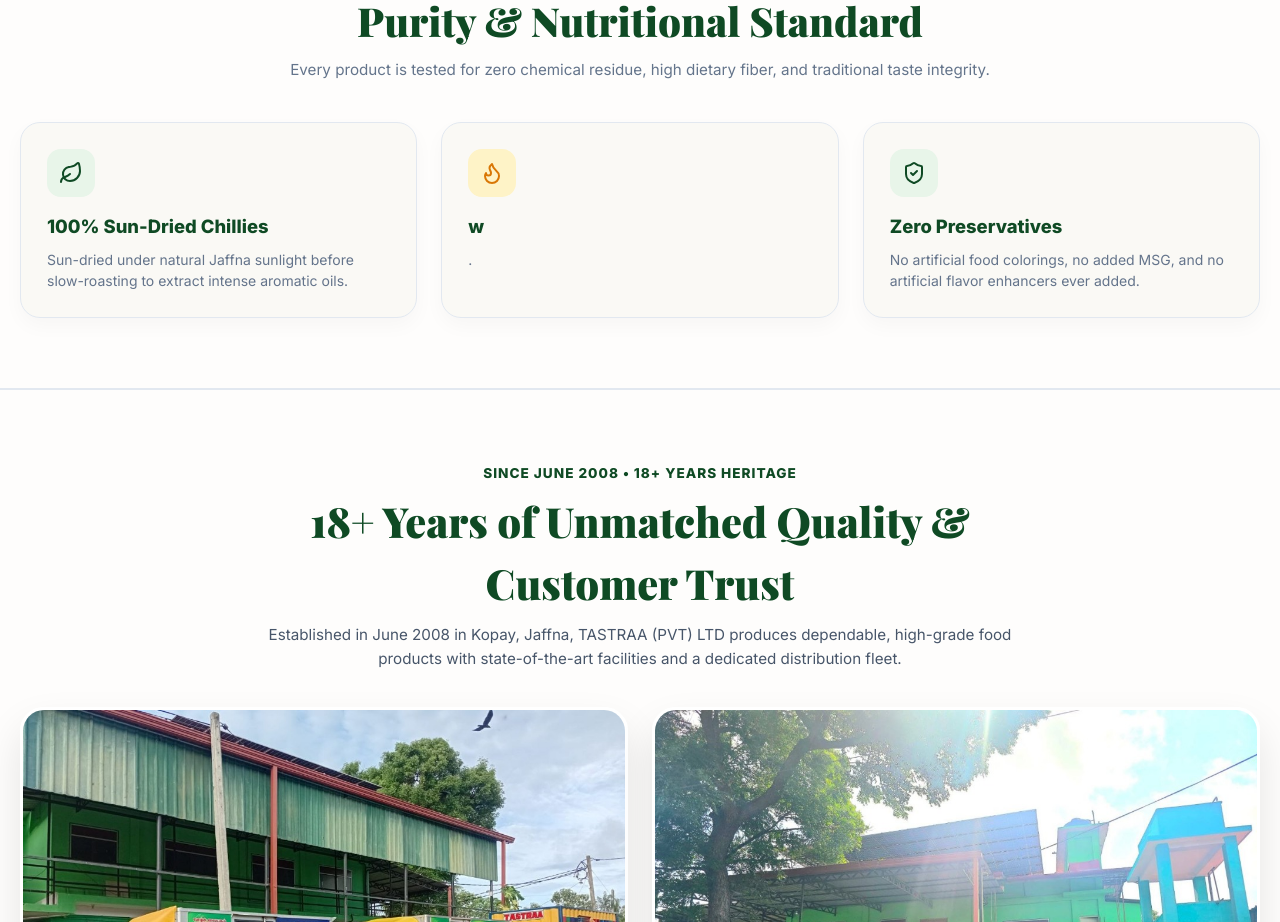
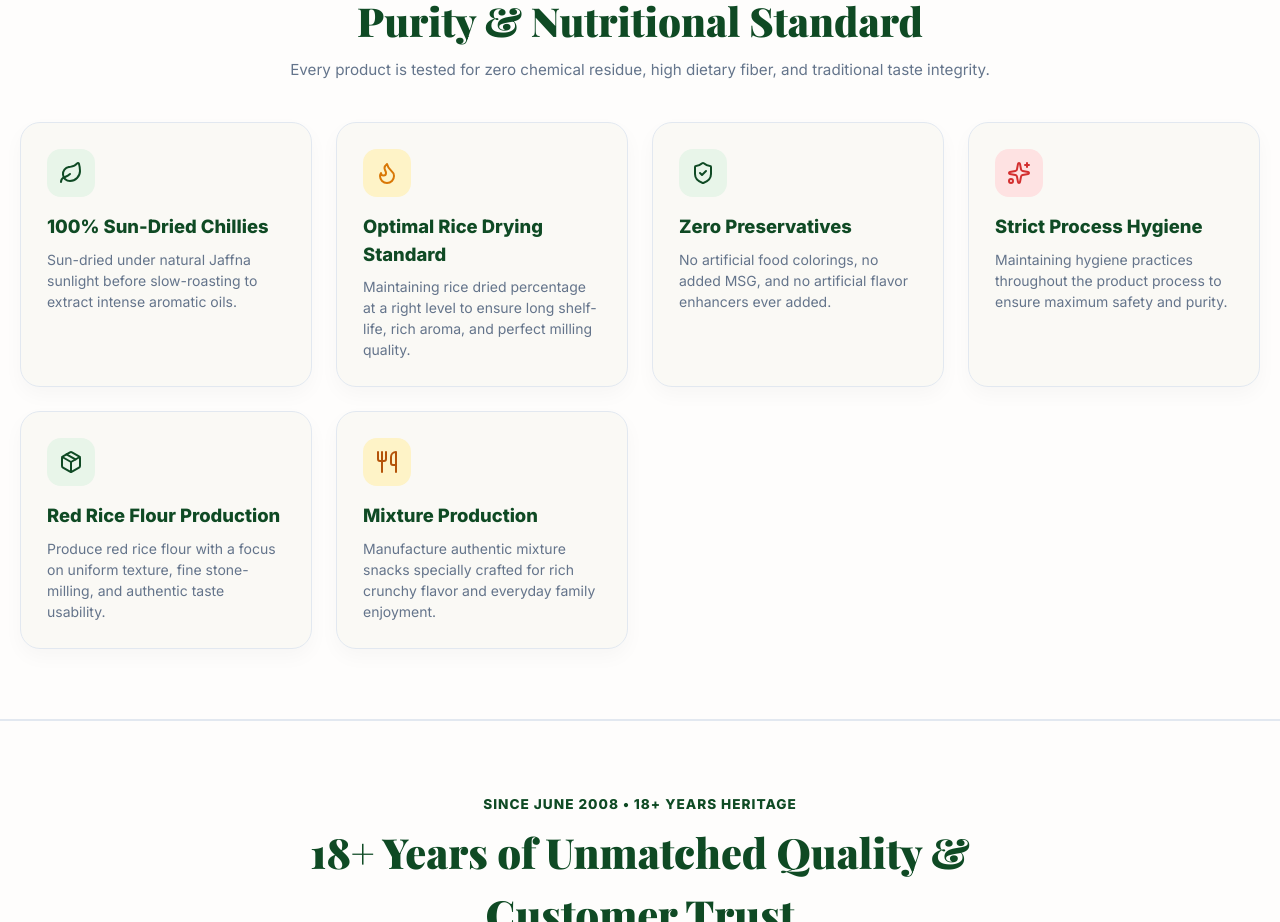
Before and after one commit to Sageerthana06/tastrraa-website, a React (Vite) app in the folder web/: page / in a window 1280 px wide. Shown: the part 2540-3462 px from the top of the page. Built offline with nearby package versions, Linux system fonts and the light colour scheme; no server answers; a web font is replaced by a local one.

Commit message:
Refine mobile typography, heading layout, Framer Motion animations, and update product standards content

```diff
--- a/web/src/index.css
+++ b/web/src/index.css
@@ -484,8 +484,12 @@
   }
 
   /* Make headings clear and bigger on mobile */
+  .mobile-break-title {
+    display: block;
+  }
+
   h1 {
-    font-size: clamp(2rem, 7.5vw, 2.8rem) !important;
+    font-size: clamp(1.5rem, 6.5vw, 2.8rem) !important;
     line-height: 1.15 !important;
   }
 
--- a/web/src/pages/About.jsx
+++ b/web/src/pages/About.jsx
@@ -1,4 +1,5 @@
 import React from 'react';
+import { motion } from 'framer-motion';
 import { ShieldCheck, Award, CheckCircle2, MapPin, Users, Sparkles, Leaf, ShoppingBag, Factory, HeartHandshake, Compass, Target, Package } from 'lucide-react';
 import logoImg from '../assets/logo.png';
 import gmpCertifiedImg from '../assets/gmp_certified.png';
@@ -16,25 +17,61 @@
         overflow: 'hidden'
       }}>
         <div className="container" style={{ position: 'relative', zIndex: 2 }}>
-          <div style={{
+          <motion.div
+            initial={{ opacity: 0, scale: 0.9, y: 15 }}
+            animate={{ opacity: 1, scale: 1, y: 0 }}
+            transition={{ duration: 0.3 }}
+            style={{
               display: 'inline-flex',
               alignItems: 'center',
               gap: '8px',
               backgroundColor: 'rgba(255, 255, 255, 0.12)',
               border: '1px solid rgba(255, 255, 255, 0.25)',
-            padding: '6px 18px',
+              padding: '6px 16px',
               borderRadius: '9999px',
-            marginBottom: '16px'
-          }}>
-            <Sparkles size={16} style={{ color: '#FFD700' }} />
-            <span style={{ color: '#FFD700', fontWeight: '800', fontSize: '0.825rem', letterSpacing: '1px' }}>
+              marginBottom: '16px',
+              maxWidth: '95%'
+            }}
+          >
+            <Sparkles size={16} style={{ color: '#FFD700', flexShrink: 0 }} />
+            <span style={{ color: '#FFD700', fontWeight: '800', fontSize: 'clamp(0.7rem, 2.5vw, 0.825rem)', letterSpacing: '0.5px' }}>
               ESTABLISHED 2008 • TASTRAA (PVT) LTD
             </span>
-          </div>
+          </motion.div>
 
-          <h1 style={{ fontSize: 'clamp(2.2rem, 4.5vw, 3.4rem)', fontWeight: '900', marginBottom: '16px', color: '#FFFFFF', fontFamily: "'Poppins', sans-serif" }}>
-            ABOUT <span style={{ color: '#FFD700' }}>TASTRAA (PVT) LTD</span>
-          </h1>
+          <motion.h1
+            initial={{ opacity: 0, scale: 0.85, y: -20 }}
+            animate={{ opacity: 1, scale: 1, y: 0 }}
+            transition={{ duration: 0.3, ease: 'easeOut' }}
+            style={{
+              fontSize: 'clamp(2.5rem, 8.5vw, 4.5rem)',
+              fontWeight: '900',
+              marginBottom: '4px',
+              color: '#FFD700',
+              fontFamily: "'Poppins', sans-serif",
+              lineHeight: '1.1',
+              letterSpacing: '3px',
+              filter: 'drop-shadow(0 6px 20px rgba(0,0,0,0.4))'
+            }}
+          >
+            TASTRAA
+          </motion.h1>
+
+          <motion.div
+            initial={{ opacity: 0, y: 15 }}
+            animate={{ opacity: 1, y: 0 }}
+            transition={{ duration: 0.3, delay: 0.15, ease: 'easeOut' }}
+            style={{
+              fontSize: 'clamp(1rem, 3.5vw, 1.5rem)',
+              fontWeight: '900',
+              color: '#FFFFFF',
+              letterSpacing: '5px',
+              marginBottom: '20px',
+              filter: 'drop-shadow(0 4px 12px rgba(0,0,0,0.3))'
+            }}
+          >
+            (PVT) LTD
+          </motion.div>
           <p style={{ maxWidth: '780px', margin: '0 auto', color: '#E2E8F0', fontSize: '1.1rem', fontWeight: '600', lineHeight: '1.6' }}>
             Trusted Rice Flour, Mixture, and Gingelly Oil Using Local Raw Materials & Local Expertise
           </p>
@@ -203,7 +240,7 @@
 
               <div style={{ display: 'flex', flexDirection: 'column', gap: '16px', color: '#334155', fontSize: '1.025rem', lineHeight: '1.75' }}>
                 <p>
-                  <strong style={{ color: '#0F4A24' }}>TASTRAA (PVT) LTD</strong> was established in 2008 to provide dependable, locally produced food essentials for households and growing businesses. Our work centers on three core categories—<span style={{ color: '#D32F2F', fontWeight: '700' }}>rice flour production</span>, <span style={{ color: '#B45309', fontWeight: '700' }}>mixture production</span>, and <span style={{ color: '#0F4A24', fontWeight: '700' }}>gingelly oil production</span>—delivered with an emphasis on product consistency and clear handling practices.
+                  <strong style={{ color: '#0F4A24' }}>TASTRAA (PVT) LTD</strong> was established in 2008 to provide dependable, locally produced food essentials for households and growing businesses. Our work centers on core categories—<span style={{ color: '#D32F2F', fontWeight: '700' }}>Raw Red Rice</span>, <span style={{ color: '#D32F2F', fontWeight: '700' }}>Raw Red Rice Flour</span>, <span style={{ color: '#D32F2F', fontWeight: '700' }}>Roasted Red Rice Flour</span>, <span style={{ color: '#B45309', fontWeight: '700' }}>mixture production</span>, and <span style={{ color: '#0F4A24', fontWeight: '700' }}>gingelly oil production</span>—delivered with an emphasis on product consistency and clear handling practices.
                 </p>
                 <p>
                   By sourcing ingredients locally and building our production team locally, we help strengthen the Island supply chain while maintaining close control over freshness and availability. We value long-term relationships with customers and startups alike, supported by straightforward communication and attentive customer care.
@@ -348,6 +385,15 @@
               gridTemplateColumns: 'repeat(auto-fit, minmax(240px, 1fr))',
               gap: '24px'
             }}>
+              <div style={{ backgroundColor: '#FFFFFF', padding: '28px', borderRadius: '20px', border: '2px solid #E8F5E9' }}>
+                <h4 style={{ fontSize: '1.1rem', fontWeight: '900', color: '#0F4A24', marginBottom: '10px' }}>
+                  Customer Loyalty & Order Commitment
+                </h4>
+                <p style={{ margin: 0, color: '#475569', fontSize: '0.95rem', lineHeight: '1.6' }}>
+                  Our company shows loyalty to customer orders by fulfilling commitments accurately, communicating openly, and prioritizing customer satisfaction at every step.
+                </p>
+              </div>
+
               <div style={{ backgroundColor: '#FFFFFF', padding: '28px', borderRadius: '20px', border: '2px solid #E8F5E9' }}>
                 <h4 style={{ fontSize: '1.1rem', fontWeight: '900', color: '#D32F2F', marginBottom: '10px' }}>
                   Red Rice Flour Production
--- a/web/src/pages/Home.jsx
+++ b/web/src/pages/Home.jsx
@@ -1096,10 +1096,10 @@
                   <Flame size={24} style={{ color: '#D97706' }} />
                 </div>
                 <h3 style={{ fontSize: '1.15rem', fontWeight: '800', color: '#0F4A24', marginBottom: '8px' }}>
-                  w
+                  Optimal Rice Drying Standard
                 </h3>
                 <p style={{ fontSize: '0.875rem', color: '#64748B', lineHeight: '1.5' }}>
-                  .
+                  Maintaining rice dried percentage at a right level to ensure long shelf-life, rich aroma, and perfect milling quality.
                 </p>
               </div>
 
@@ -1119,6 +1119,63 @@
                 </h3>
                 <p style={{ fontSize: '0.875rem', color: '#64748B', lineHeight: '1.5' }}>
                   No artificial food colorings, no added MSG, and no artificial flavor enhancers ever added.
+                </p>
+              </div>
+
+              {/* Box 4 */}
+              <div style={{
+                backgroundColor: '#FAF9F5',
+                borderRadius: '20px',
+                padding: '26px',
+                border: '1px solid #E2E8F0',
+                boxShadow: '0 8px 20px rgba(0,0,0,0.03)'
+              }}>
+                <div style={{ width: '48px', height: '48px', borderRadius: '14px', backgroundColor: '#FEE2E2', display: 'flex', alignItems: 'center', justifyContent: 'center', marginBottom: '16px' }}>
+                  <Sparkles size={24} style={{ color: '#D32F2F' }} />
+                </div>
+                <h3 style={{ fontSize: '1.15rem', fontWeight: '800', color: '#0F4A24', marginBottom: '8px' }}>
+                  Strict Process Hygiene
+                </h3>
+                <p style={{ fontSize: '0.875rem', color: '#64748B', lineHeight: '1.5' }}>
+                  Maintaining hygiene practices throughout the product process to ensure maximum safety and purity.
+                </p>
+              </div>
+
+              {/* Box 5: Red Rice Flour Production */}
+              <div style={{
+                backgroundColor: '#FAF9F5',
+                borderRadius: '20px',
+                padding: '26px',
+                border: '1px solid #E2E8F0',
+                boxShadow: '0 8px 20px rgba(0,0,0,0.03)'
+              }}>
+                <div style={{ width: '48px', height: '48px', borderRadius: '14px', backgroundColor: '#E8F5E9', display: 'flex', alignItems: 'center', justifyContent: 'center', marginBottom: '16px' }}>
+                  <Package size={24} style={{ color: '#0F4A24' }} />
+                </div>
+                <h3 style={{ fontSize: '1.15rem', fontWeight: '800', color: '#0F4A24', marginBottom: '8px' }}>
+                  Red Rice Flour Production
+                </h3>
+                <p style={{ fontSize: '0.875rem', color: '#64748B', lineHeight: '1.5' }}>
+                  Produce red rice flour with a focus on uniform texture, fine stone-milling, and authentic taste usability.
+                </p>
+              </div>
+
+              {/* Box 6: Mixture Production */}
+              <div style={{
+                backgroundColor: '#FAF9F5',
+                borderRadius: '20px',
+                padding: '26px',
+                border: '1px solid #E2E8F0',
+                boxShadow: '0 8px 20px rgba(0,0,0,0.03)'
+              }}>
+                <div style={{ width: '48px', height: '48px', borderRadius: '14px', backgroundColor: '#FEF3C7', display: 'flex', alignItems: 'center', justifyContent: 'center', marginBottom: '16px' }}>
+                  <Utensils size={24} style={{ color: '#B45309' }} />
+                </div>
+                <h3 style={{ fontSize: '1.15rem', fontWeight: '800', color: '#0F4A24', marginBottom: '8px' }}>
+                  Mixture Production
+                </h3>
+                <p style={{ fontSize: '0.875rem', color: '#64748B', lineHeight: '1.5' }}>
+                  Manufacture authentic mixture snacks specially crafted for rich crunchy flavor and everyday family enjoyment.
                 </p>
               </div>
 
--- a/web/src/pages/Products.jsx
+++ b/web/src/pages/Products.jsx
@@ -847,18 +847,19 @@
             gap: '8px',
             backgroundColor: 'rgba(255, 255, 255, 0.12)',
             border: '1px solid rgba(255, 255, 255, 0.25)',
-            padding: '6px 18px',
+            padding: '6px 16px',
             borderRadius: '9999px',
             marginBottom: '16px',
+            maxWidth: '95%',
             backdropFilter: 'blur(4px)'
           }}>
-            <Sparkles size={16} style={{ color: '#FFD700' }} />
-            <span style={{ color: '#FFD700', fontWeight: '800', fontSize: '0.825rem', letterSpacing: '1px' }}>
+            <Sparkles size={16} style={{ color: '#FFD700', flexShrink: 0 }} />
+            <span style={{ color: '#FFD700', fontWeight: '800', fontSize: 'clamp(0.7rem, 2.5vw, 0.825rem)', letterSpacing: '0.5px' }}>
               OUR PRODUCT LINEUP • TASTRAA (PVT) LTD
             </span>
           </div>
 
-          <h1 style={{ fontSize: 'clamp(2.2rem, 4.5vw, 3.4rem)', fontWeight: '900', marginBottom: '16px', color: '#FFFFFF', fontFamily: "'Poppins', sans-serif" }}>
+          <h1 style={{ fontSize: 'clamp(1.5rem, 5.5vw, 3.4rem)', fontWeight: '900', marginBottom: '16px', color: '#FFFFFF', fontFamily: "'Poppins', sans-serif" }}>
             PRODUCT <span style={{ color: '#FFD700' }}>CATALOG</span>
           </h1>
           <p style={{ maxWidth: '700px', margin: '0 auto', color: '#E2E8F0', fontSize: '1.1rem', fontWeight: '600', lineHeight: '1.6' }}>
```
Lines whose indentation alone changed are shown as unchanged.
